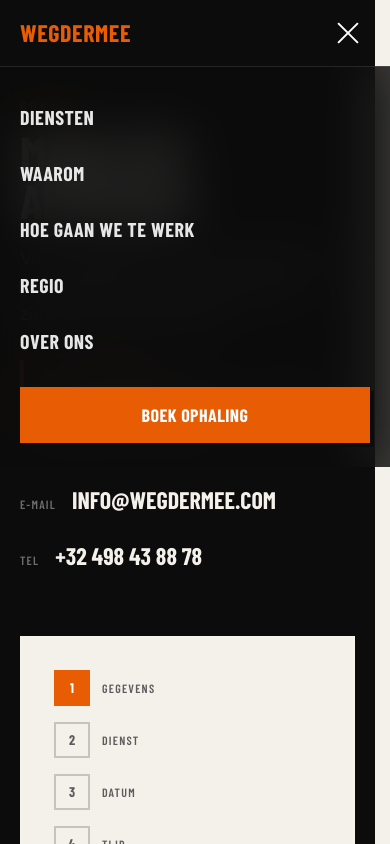
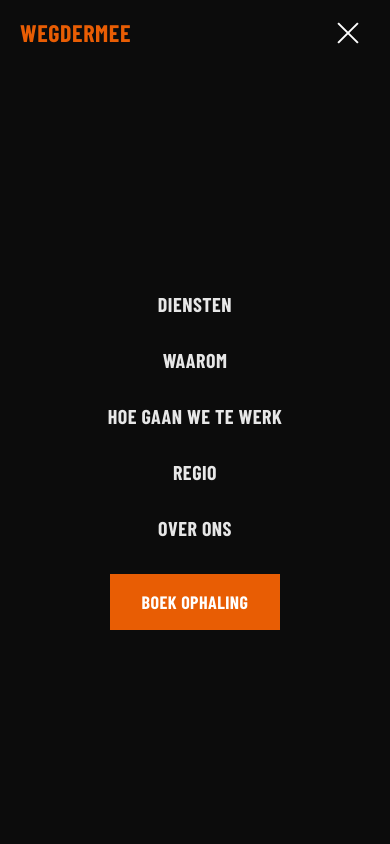
Before and after one commit to termoteniek/wegdermee, a React (Vite) app: page /contact in a window 390 px wide. Both pictures are taken after a click on the button "Menu openen". Shown: the top 844 px of the page. Built offline with nearby package versions, Linux system fonts and the light colour scheme; a web font is replaced by a local one.

Commit message:
Responsiveness

```diff
--- a/src/components/Footer.tsx
+++ b/src/components/Footer.tsx
@@ -45,6 +45,25 @@
 const linkClassName =
   'transition-colors hover:text-accent focus-visible:outline focus-visible:outline-2 focus-visible:outline-offset-2 focus-visible:outline-accent'
 
+function SocialIcons({ className = '' }: { className?: string }) {
+  return (
+    <div className={`flex items-center gap-5 ${className}`}>
+      {socialLinks.map((social) => (
+        <a
+          key={social.label}
+          href={social.href}
+          aria-label={social.label}
+          target={social.href.startsWith('http') ? '_blank' : undefined}
+          rel={social.href.startsWith('http') ? 'noopener noreferrer' : undefined}
+          className={`text-white/70 ${linkClassName}`}
+        >
+          {social.icon}
+        </a>
+      ))}
+    </div>
+  )
+}
+
 export function Footer() {
   const year = new Date().getFullYear()
 
@@ -54,7 +73,7 @@
         <div className="grid gap-10 sm:grid-cols-2 lg:grid-cols-4 lg:items-stretch lg:gap-8">
           <Link
             to="/"
-            className="flex h-full items-center justify-center sm:col-span-2 lg:col-span-1"
+            className="hidden h-full items-center justify-center lg:col-span-1 lg:flex"
           >
             <img
               src="/LogoWhiteNoBG.png"
@@ -64,9 +83,12 @@
           </Link>
 
           <div>
-            <h3 className="font-display text-sm font-semibold uppercase tracking-[0.25em] text-accent">
-              Navigatie
-            </h3>
+            <div className="flex items-center justify-between gap-4">
+              <h3 className="font-display text-sm font-semibold uppercase tracking-[0.25em] text-accent">
+                Navigatie
+              </h3>
+              <SocialIcons className="sm:hidden" />
+            </div>
             <nav className="mt-4 flex flex-col gap-2" aria-label="Footer navigatie">
               {navLinks.map((link) => (
                 <Link
@@ -100,21 +122,8 @@
             </ul>
           </div>
 
-          <div className="flex h-full flex-col justify-start gap-8 sm:col-span-2 lg:col-span-1 lg:justify-between lg:items-end">
-            <div className="flex items-center gap-5">
-              {socialLinks.map((social) => (
-                <a
-                  key={social.label}
-                  href={social.href}
-                  aria-label={social.label}
-                  target={social.href.startsWith('http') ? '_blank' : undefined}
-                  rel={social.href.startsWith('http') ? 'noopener noreferrer' : undefined}
-                  className={`text-white/70 ${linkClassName}`}
-                >
-                  {social.icon}
-                </a>
-              ))}
-            </div>
+          <div className="hidden h-full flex-col justify-start gap-8 sm:col-span-2 sm:flex lg:col-span-1 lg:justify-between lg:items-end">
+            <SocialIcons />
 
             {/* <nav className="flex gap-6" aria-label="Footer juridisch">
               {footerLinks.map((link) => (
--- a/src/components/Header.tsx
+++ b/src/components/Header.tsx
@@ -56,15 +56,17 @@
   return (
     <motion.header
       className={`fixed inset-x-0 top-0 z-50 transition-[background-color,backdrop-filter,border-color] duration-300 ${
-        scrolled
-          ? 'border-b border-white/50 bg-ink/70 backdrop-blur-xl'
-          : 'border-b border-transparent bg-transparent'
+        open
+          ? 'border-b border-white/10 bg-ink'
+          : scrolled
+            ? 'border-b border-white/50 bg-ink/70 backdrop-blur-xl'
+            : 'border-b border-transparent bg-transparent'
       }`}
       initial={{ y: -100 }}
       animate={{ y: 0 }}
       transition={{ duration: 0.6, ease: [0.16, 1, 0.3, 1] }}
     >
-      <div className="mx-auto flex max-w-7xl items-center justify-between gap-4 px-5 py-4 sm:px-8">
+      <div className="relative z-50 mx-auto flex max-w-7xl items-center justify-between gap-4 px-5 py-4 sm:px-8">
         <Link
           to="/"
           aria-label="Wegdermee — naar home"
@@ -117,11 +119,13 @@
 
       {open && (
         <motion.nav
-          className="border-t border-white/10 bg-ink/80 px-5 py-6 backdrop-blur-xl lg:hidden"
-          initial={{ opacity: 0, height: 0 }}
-          animate={{ opacity: 1, height: 'auto' }}
+          className="fixed inset-0 z-40 flex flex-col overflow-y-auto bg-ink px-5 pb-8 pt-24 lg:hidden"
+          aria-label="Mobiele navigatie"
+          initial={{ opacity: 0 }}
+          animate={{ opacity: 1 }}
+          transition={{ duration: 0.25 }}
         >
-          <ul className="flex flex-col gap-1">
+          <ul className="flex flex-1 flex-col items-center justify-center gap-1 text-center">
             {navLinks.map((link) => (
               <li key={link.href}>
                 <Link
@@ -134,7 +138,7 @@
               </li>
             ))}
             <li className="mt-4">
-              <Button href="/contact" className="w-full" onClick={() => setOpen(false)}>
+              <Button href="/contact" onClick={() => setOpen(false)}>
                 Boek ophaling
               </Button>
             </li>
--- a/src/components/Hero.tsx
+++ b/src/components/Hero.tsx
@@ -86,7 +86,7 @@
           </motion.div>
 
           <motion.div
-            className="relative lg:col-span-6 lg:col-start-7"
+            className="relative md:mx-auto md:max-w-xl lg:col-span-6 lg:col-start-7 lg:mx-0 lg:max-w-none"
             style={{ y: imageY }}
             initial={{ opacity: 0, x: 80 }}
             animate={{ opacity: 1, x: 0 }}
@@ -98,7 +98,7 @@
                 <img
                   src="/ImageWithLargeLogo.png"
                   alt="Team van wegdermee aan het werk met de aanhangwagen"
-                  className="aspect-[3/4] w-full object-cover object-center lg:aspect-[4/5] lg:max-h-[min(52vh,520px)]"
+                  className="aspect-[3/4] w-full object-cover object-center md:max-h-[min(50vh,500px)] lg:aspect-[4/5] lg:max-h-[min(52vh,520px)]"
                 />
                 <div className="absolute inset-0 bg-gradient-to-t from-ink/80 via-transparent to-transparent lg:bg-gradient-to-l lg:from-ink/60 lg:via-transparent lg:to-transparent" />
               </div>
--- a/src/components/Region.tsx
+++ b/src/components/Region.tsx
@@ -19,16 +19,16 @@
         </FadeIn>
 
         <FadeIn delay={0.15} className="mt-14">
-          <ul className="flex flex-col divide-y-2 divide-ink border-y-2 border-ink sm:flex-row sm:divide-x-2 sm:divide-y-0">
+          <ul className="grid grid-cols-1 border-y-2 border-ink md:grid-cols-2 lg:grid-cols-4">
             {regions.map((region, i) => (
               <li
                 key={region}
-                className="group flex flex-1 flex-col items-center justify-center px-6 py-10 transition-colors hover:bg-ink hover:text-cream sm:py-14"
+                className="group flex min-w-0 flex-col items-center justify-center border-b-2 border-ink px-4 py-10 text-center transition-colors last:border-b-0 hover:bg-ink hover:text-cream md:border-b-0 md:odd:border-r-2 md:[&:nth-child(-n+2)]:border-b-2 md:[&:nth-child(n+3)]:border-b-0 md:px-5 md:py-12 lg:border-b-0 lg:border-r-2 lg:px-6 lg:py-14 lg:odd:border-r-0 lg:last:border-r-0"
               >
                 <span className="font-display text-xs font-semibold uppercase tracking-[0.3em] text-muted group-hover:text-accent">
                   {String(i + 1).padStart(2, '0')}
                 </span>
-                <span className="mt-2 font-display text-3xl font-extrabold uppercase tracking-tight sm:text-4xl">
+                <span className="mt-2 text-balance font-display text-2xl font-extrabold uppercase tracking-tight md:text-3xl lg:text-4xl">
                   {region}
                 </span>
               </li>
```
